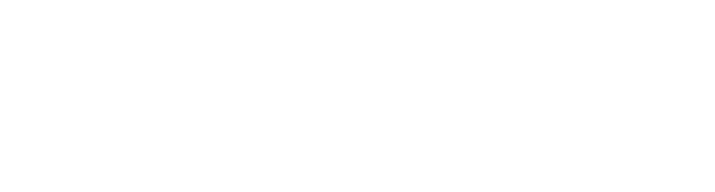
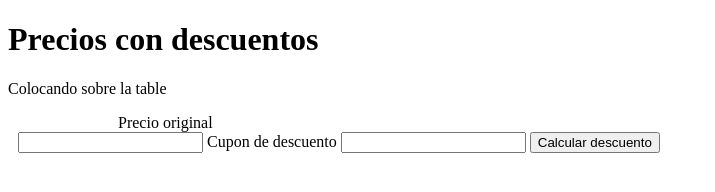
Before and after one commit to FranRival/january-2025, a plain HTML site: page index.html in a window 1280 px wide. Shown: the whole page, without its empty margins (0-715 px from the left). Drawn offline with Linux system fonts and the light colour scheme.

Commit message:
repasando con matematicas

```diff
--- /dev/null
+++ b/css/hoja.css
@@ -0,0 +1,7 @@
+.espaciador{
+    margin-left: 10px;
+}
+
+.item1{
+    margin-left: 100px;
+}
--- a/index.html
+++ b/index.html
@@ -3,9 +3,24 @@
 <head>
     <meta charset="UTF-8">
     <meta name="viewport" content="width=device-width, initial-scale=1.0">
+    <link rel='stylesheet' type='text/css' media='screen' href='css/hoja.css'>
+    <script src="javascript/java.js"></script>
     <title>Repaso del documento</title>
+    <h1>Precios con descuentos</h1>
+    <p>Colocando sobre la table</p>
 </head>
 <body>
 
+
+    <div class="espaciador">
+        <div class="item1">
+          <label for="price">Precio original</label>
+        </div>
+        <input id="price" type="number">
+        <label for="cupon">Cupon de descuento</label>
+        <input id="cupon" type="text">
+        <button id="calcular">Calcular descuento</button>
+    </div>
+
 </body>
 </html>
--- a/javascript/java.js
+++ /dev/null
@@ -1 +0,0 @@
-alert('dwfdvfev')
```
